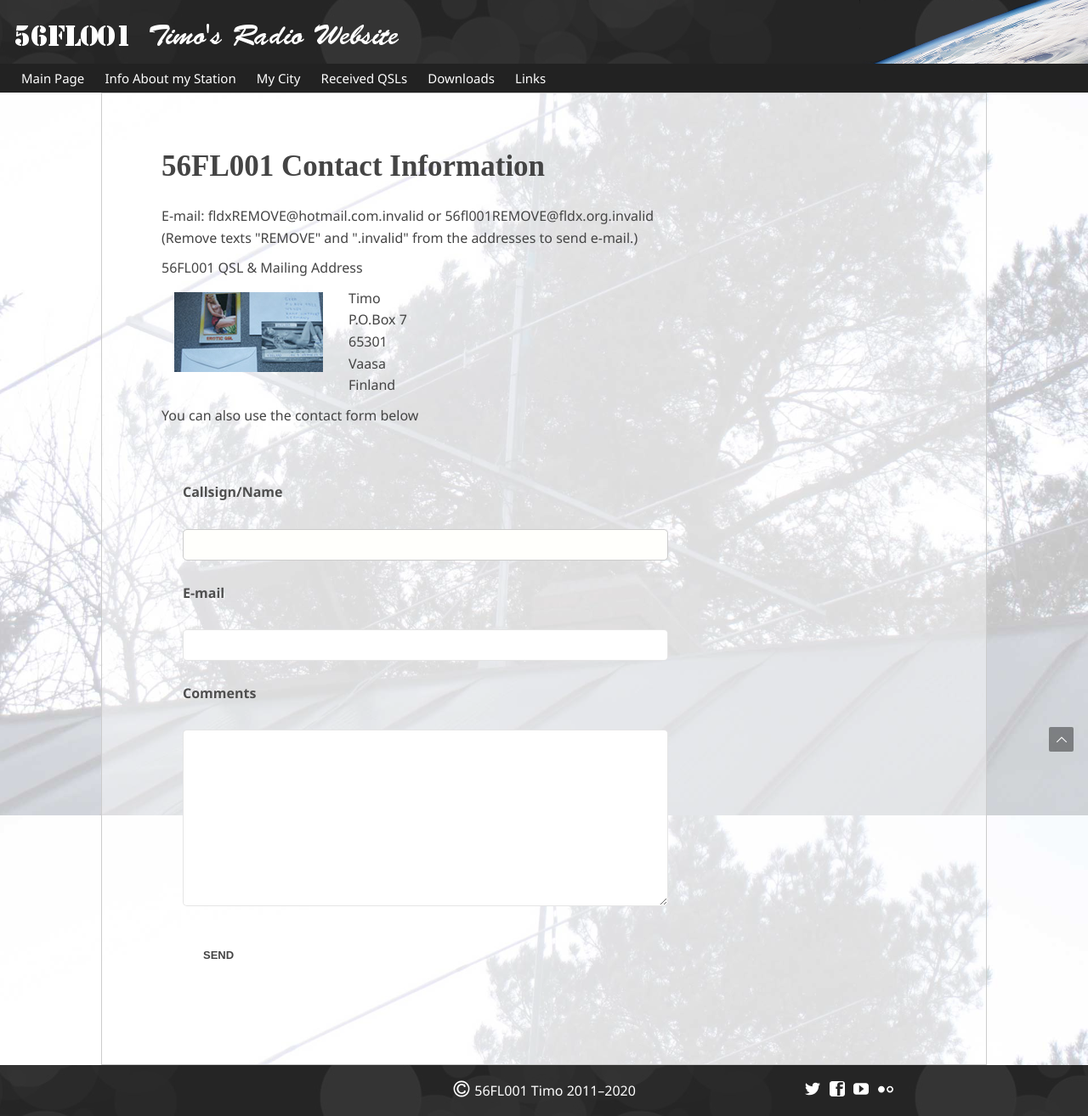
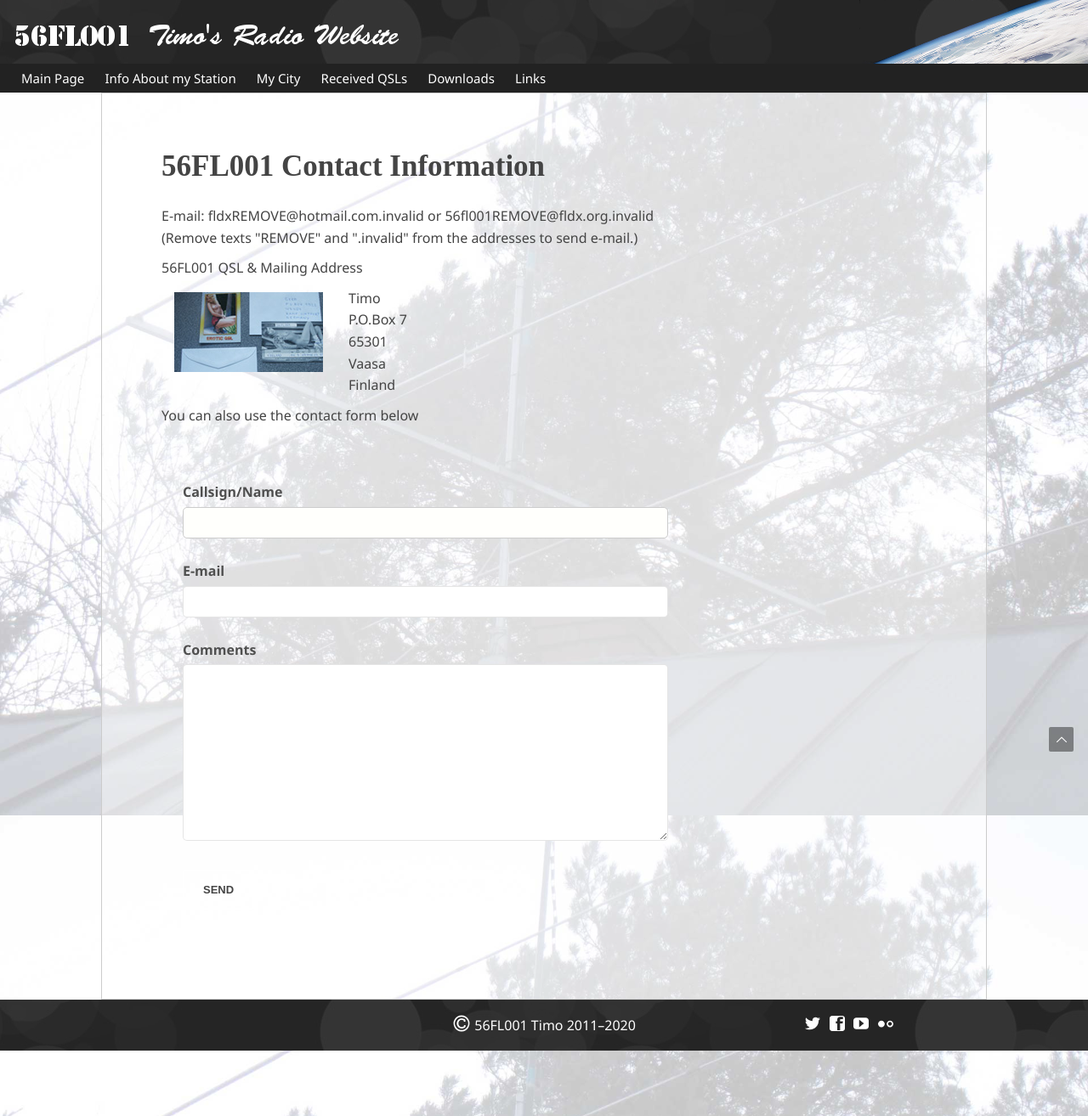
Before and after one commit to teear/56fl001.fldx.org, a Jekyll site: the page built from contact.html, in a window 1280 px wide. Shown: the whole page at 85% size. Built offline with Jekyll 4.4.1, drawn with Linux system fonts in a browser that asks for light colours.

Commit message:
Fixed contact form label placement

```diff
--- a/contact.html
+++ b/contact.html
@@ -55,15 +55,18 @@ function tarkistus() {
 <div id="contact-form">
 	<form role="form" action="http://fldx.org/56fl001/FormToEmail.php" method="post" onsubmit="return tarkistus();">
 		<p>
-			<label for="call_name">Callsign/Name</label><br> <input size="30" name="name" id="call_name" type="text" autocorrect="off" autocapitalize="words" required autofocus>
+			<label for="call_name">Callsign/Name</label>
+			<input size="30" name="name" id="call_name" type="text" autocorrect="off" autocapitalize="words" required autofocus>
 		</p>
 
 		<p>
-			<label for="e-mail">E-mail</label><br> <input size="30" name="email" id="e-mail" type="text" autocapitalize="off" autocomplete="off" autocorrect="email" required>
+			<label for="e-mail">E-mail</label>
+			<input size="30" name="email" id="e-mail" type="text" autocapitalize="off" autocomplete="off" autocorrect="email" required>
 		</p>
 
 		<p>
-			<label for="message">Comments</label><br><textarea name="comments" id="message" rows="10" cols="40" required></textarea>
+			<label for="message">Comments</label>
+			<textarea name="comments" id="message" rows="10" cols="40" required></textarea>
 		</p>
 
 		<p>
```
